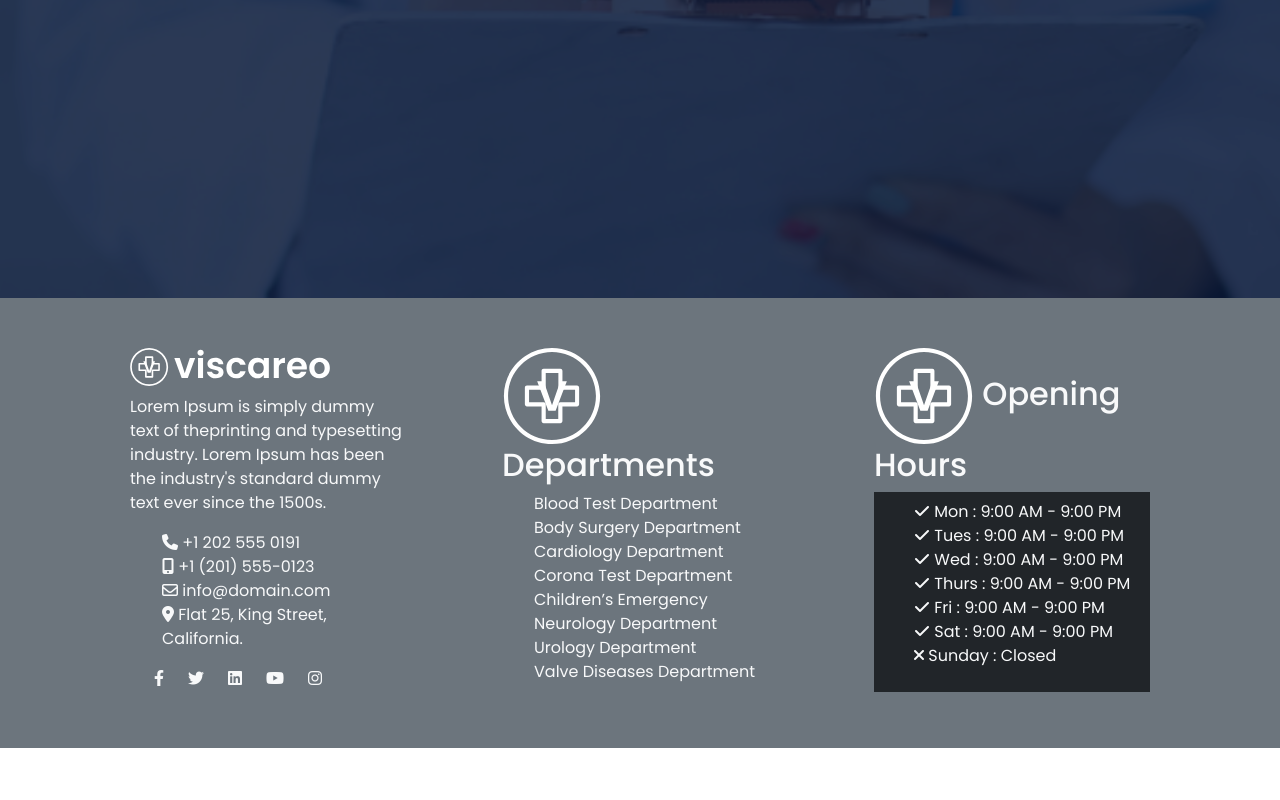
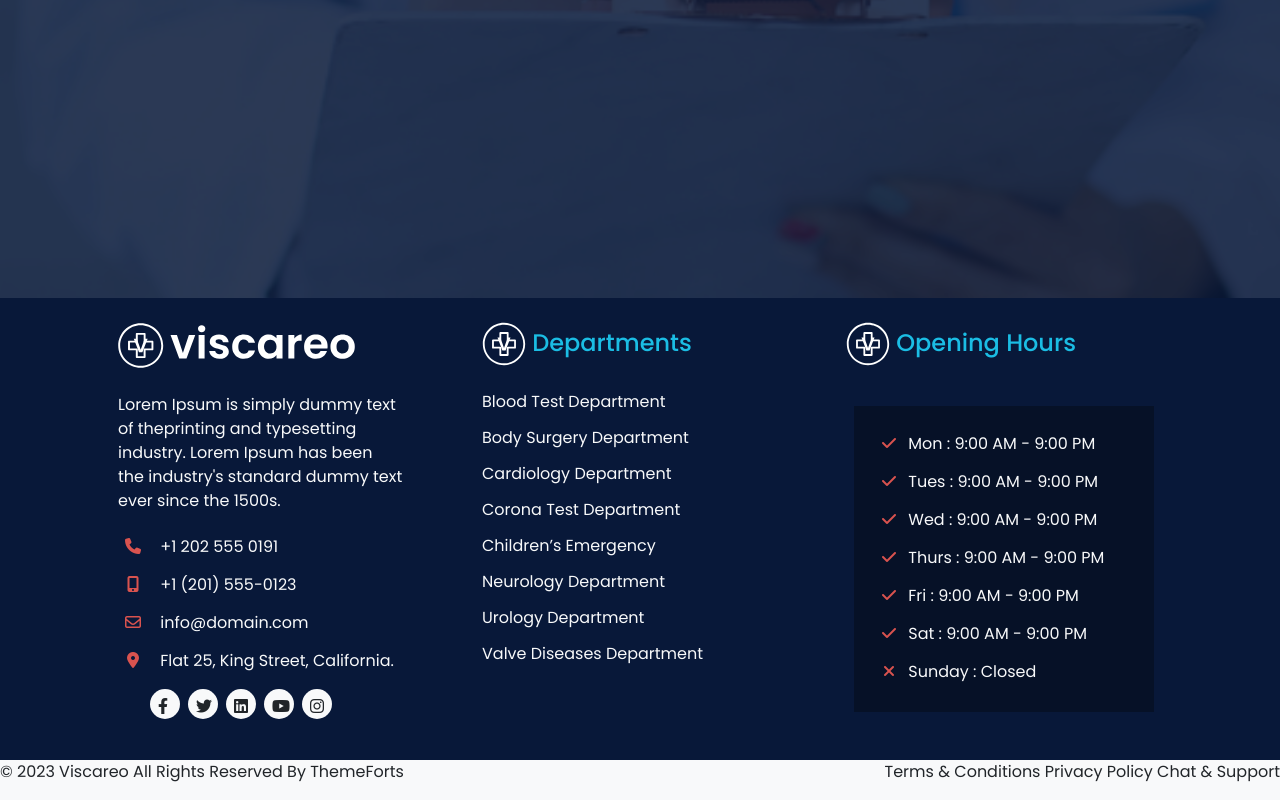
Before and after one commit to adhamengineer/E-booking-health-clinic-appointments-system, a plain HTML site: page index.html in a window 1280 px wide. Shown: the part 5100-5900 px from the top of the page. Before the commit the page ends 5848 px from the top, so only its background shows below. Drawn offline with nearby package versions, Linux system fonts and the light colour scheme.

Commit message:
end of day with footer

```diff
--- /dev/null
+++ b/assets/css/mStyle.css
@@ -0,0 +1,35 @@
+.imgBg {
+    background-color: #081839;
+    /* background-image: url(../imgs/footer/footer-bg1.png); */
+    background-size: cover;
+    background-position: center;
+}
+
+footer div ul .contactIcons, footer div ul .check, .social i {
+    line-height: 35px;
+    width: 30px;
+    height: 30px;
+    text-align: center;
+    color: #D9534F;
+}
+
+.social i {
+    text-align: left;
+}
+
+footer div div .dark {
+    background-color: #0000004F;
+    padding: 20px;
+}
+
+.headerH4 {
+    color: #1BBDE4;
+}
+
+.headerH4 img {
+    width: 44px;
+}
+
+.para {
+    width: 90% !important;
+}
--- a/index.html
+++ b/index.html
@@ -12,6 +12,9 @@
 
   <!-- fontawesome css  -->
   <link rel="stylesheet" href="vendor/all.min.css">
+
+  <!-- Moath partner css -->
+  <link rel="stylesheet" href="assets/css/mStyle.css">
 
   <!-- custom css  -->
   <link rel="stylesheet" href="assets/css/style.css">
@@ -1773,52 +1776,65 @@ C177.146,365.499,171.237,365.055,167.349,368.426z"></path>
 
 
   <!-- start footer section -->
-
-  <section class="bg-secondary">
+  <div class="imgBg">
+    <section class="container">
     <footer class="container d-flex text-light">
-      <div class="col-lg-4 p-5">
-        <h2>
-          <img src="./assets/imgs/footer/viscareo-logo-white2.svg" alt="logo viscareo image"/>
-        </h2>
-        <p>Lorem Ipsum is simply dummy text of theprinting and typesetting industry. Lorem Ipsum has been the industry's standard dummy text ever since the 1500s.</p>
-        <ul type="none">
-          <li><i aria-hidden="true" class="fa-solid fa-phone"></i> +1 202 555 0191</li>
-          <li><i aria-hidden="true" class="fa-solid fa-mobile-screen-button"></i> +1 (201) 555-0123</li>
-          <li><i aria-hidden="" class="fa-regular fa-envelope"></i> info@domain.com</li>
-          <li><i class="fa-solid fa-location-dot"></i> Flat 25, King Street, California.</li>
+      <div class="col-lg-4 p-4">
+        <h4 class="headerH4 mb-4">
+          <img src="./assets/imgs/footer/viscareo-logo-white2.svg" alt="logo viscareo image" class="w-75"/>
+        </h4>
+        <p class="para">Lorem Ipsum is simply dummy text of theprinting and typesetting industry. Lorem Ipsum has been the industry's standard dummy text ever since the 1500s.</p>
+        <ul type="none" class="mb-2 p-0">
+          <li class="pb-2"><i aria-hidden="true" class="fa-solid fa-phone me-2 contactIcons"></i> +1 202 555 0191</li>
+          <li class="pb-2"><i aria-hidden="true" class="fa-solid fa-mobile-screen-button me-2 contactIcons"></i> +1 (201) 555-0123</li>
+          <li class="pb-2"><i aria-hidden="" class="fa-regular fa-envelope me-2 contactIcons"></i> info@domain.com</li>
+          <li class="pb-2"><i class="fa-solid fa-location-dot me-2 contactIcons"></i> Flat 25, King Street, California.</li>
         </ul>
-        <div class="social"><i class="fa-brands fa-facebook-f ms-3 ps-2"></i><i class="fa-brands fa-twitter ms-3 ps-2"></i><i class="fa-brands fa-linkedin ms-3 ps-2"></i><i class="fa-brands fa-youtube ms-3 ps-2"></i><i class="fa-brands fa-instagram ms-3 ps-2"></i></div>
+        <div class="social ms-4"><i class="fa-brands fa-facebook-f ms-2 ps-2 text-dark bg-light rounded-circle"></i><i class="fa-brands fa-twitter ms-2 ps-2 text-dark bg-light rounded-circle"></i><i class="fa-brands fa-linkedin ms-2 ps-2 text-dark bg-light rounded-circle"></i><i class="fa-brands fa-youtube ms-2 ps-2 text-dark bg-light rounded-circle"></i><i class="fa-brands fa-instagram ms-2 ps-2 text-dark bg-light rounded-circle"></i></div>
       </div>
-      <div class="col-lg-4 p-5">
-        <h2><img src="./assets/imgs/footer/icon-white.svg" alt="icon of viscareo"> Departments</h2>
-        <ul type="none">
-          <li>Blood Test Department</li>
-          <li>Body Surgery Department</li>
-          <li>Cardiology Department</li>
-          <li>Corona Test Department</li>
-          <li>Children’s Emergency</li>
-          <li>Neurology Department</li>
-          <li>Urology Department</li>
-          <li>Valve Diseases Department</li>
+      <div class="col-lg-4 p-4">
+        <h4 class="headerH4 mb-4">
+          <img src="./assets/imgs/footer/icon-white.svg" alt="icon of viscareo"> Departments
+        </h4>
+        <ul type="none" class="m-0 p-0">
+          <li class="pb-2 mb-1">Blood Test Department</li>
+          <li class="pb-2 mb-1">Body Surgery Department</li>
+          <li class="pb-2 mb-1">Cardiology Department</li>
+          <li class="pb-2 mb-1">Corona Test Department</li>
+          <li class="pb-2 mb-1">Children’s Emergency</li>
+          <li class="pb-2 mb-1">Neurology Department</li>
+          <li class="pb-2 mb-1">Urology Department</li>
+          <li class="pb-2 mb-1">Valve Diseases Department</li>
         </ul>
       </div>
-      <div class="col-lg-4 p-5">
-        <h2><img src="./assets/imgs/footer/icon-white.svg" alt="icon of viscareo"> Opening Hours</h2>
-        <div class="bg-dark p-2">
-          <ul type="none">
-            <li><i class="fa-solid fa-check"></i> Mon : 9:00 AM - 9:00 PM</li>
-            <li><i class="fa-solid fa-check"></i> Tues : 9:00 AM - 9:00 PM</li>
-            <li><i class="fa-solid fa-check"></i> Wed : 9:00 AM - 9:00 PM</li>
-            <li><i class="fa-solid fa-check"></i> Thurs : 9:00 AM - 9:00 PM</li>
-            <li><i class="fa-solid fa-check"></i> Fri : 9:00 AM - 9:00 PM</li>
-            <li><i class="fa-solid fa-check"></i> Sat : 9:00 AM - 9:00 PM</li>
-            <li><i class="fa-solid fa-xmark"></i> Sunday : Closed</li>
+      <div class="col-lg-4 p-4">
+        <h4 class="headerH4 mb-4">
+          <img src="./assets/imgs/footer/icon-white.svg" alt="icon of viscareo"> Opening Hours
+        </h4>
+        <div class="p-2">
+          <ul type="none" class="dark mt-2">
+            <li><i class="fa-solid fa-check check mb-2"></i> Mon : 9:00 AM - 9:00 PM</li>
+            <li><i class="fa-solid fa-check check mb-2"></i> Tues : 9:00 AM - 9:00 PM</li>
+            <li><i class="fa-solid fa-check check mb-2"></i> Wed : 9:00 AM - 9:00 PM</li>
+            <li><i class="fa-solid fa-check check mb-2"></i> Thurs : 9:00 AM - 9:00 PM</li>
+            <li><i class="fa-solid fa-check check mb-2"></i> Fri : 9:00 AM - 9:00 PM</li>
+            <li><i class="fa-solid fa-check check mb-2"></i> Sat : 9:00 AM - 9:00 PM</li>
+            <li><i class="fa-solid fa-xmark check mb-2"></i> Sunday : Closed</li>
           </ul>
         </div>
       </div>
     </footer>
   </section>
-
+</div>
+
+<div class="end bg-light d-flex">
+  <div class="me-auto"><p>© 2023 Viscareo All Rights Reserved <span>By ThemeForts</span></p></div>
+  <div class="ms-auto">
+    <span>Terms & Conditions</span>
+    <span>Privacy Policy</span>
+    <span>Chat & Support</span>
+  </div>
+</div>
   <!-- end footer section -->
 
   <!--Bootstrap JS-->
```
Also changed, not shown: assets/imgs/footer/footer-bg1.png.
